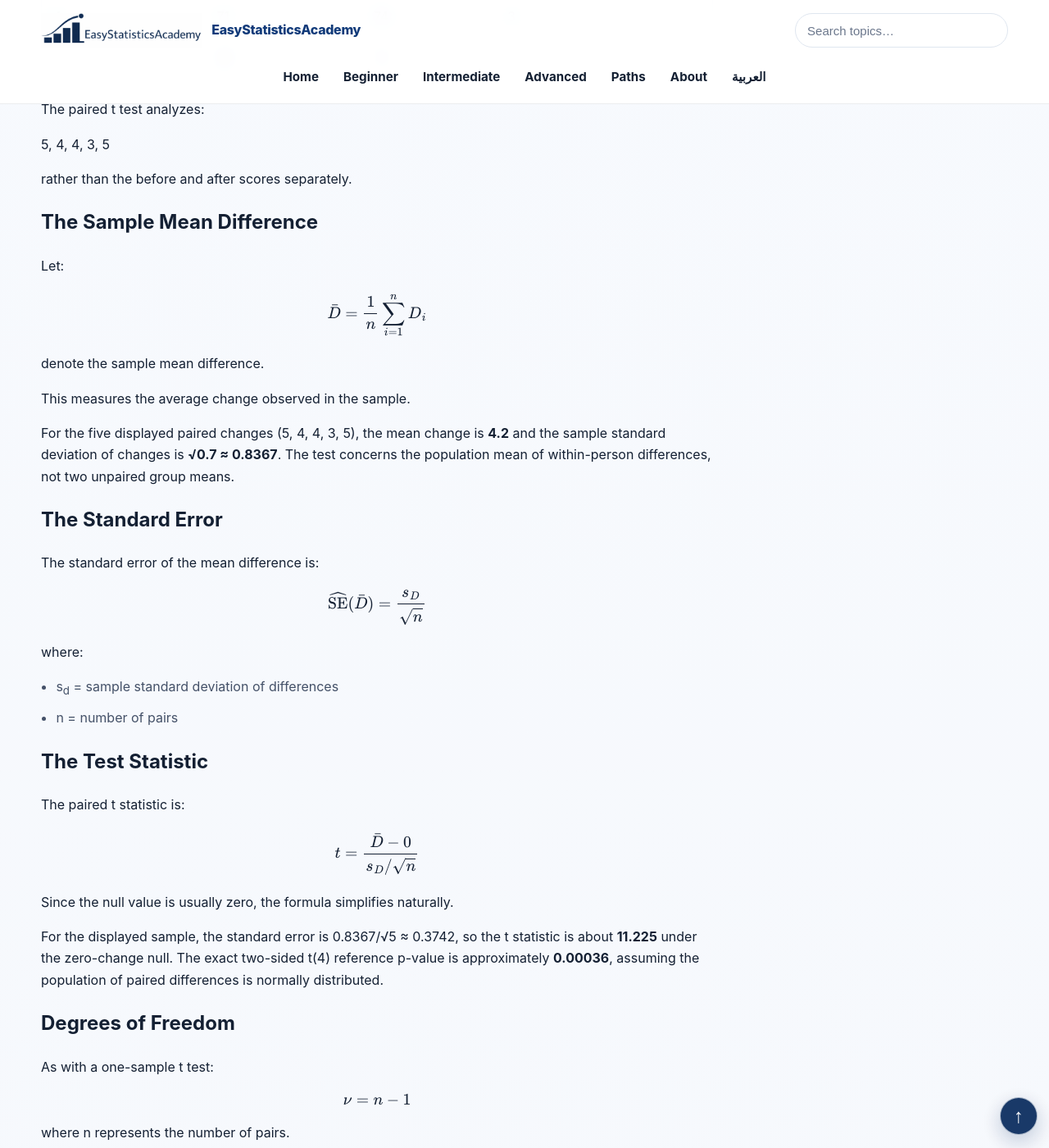
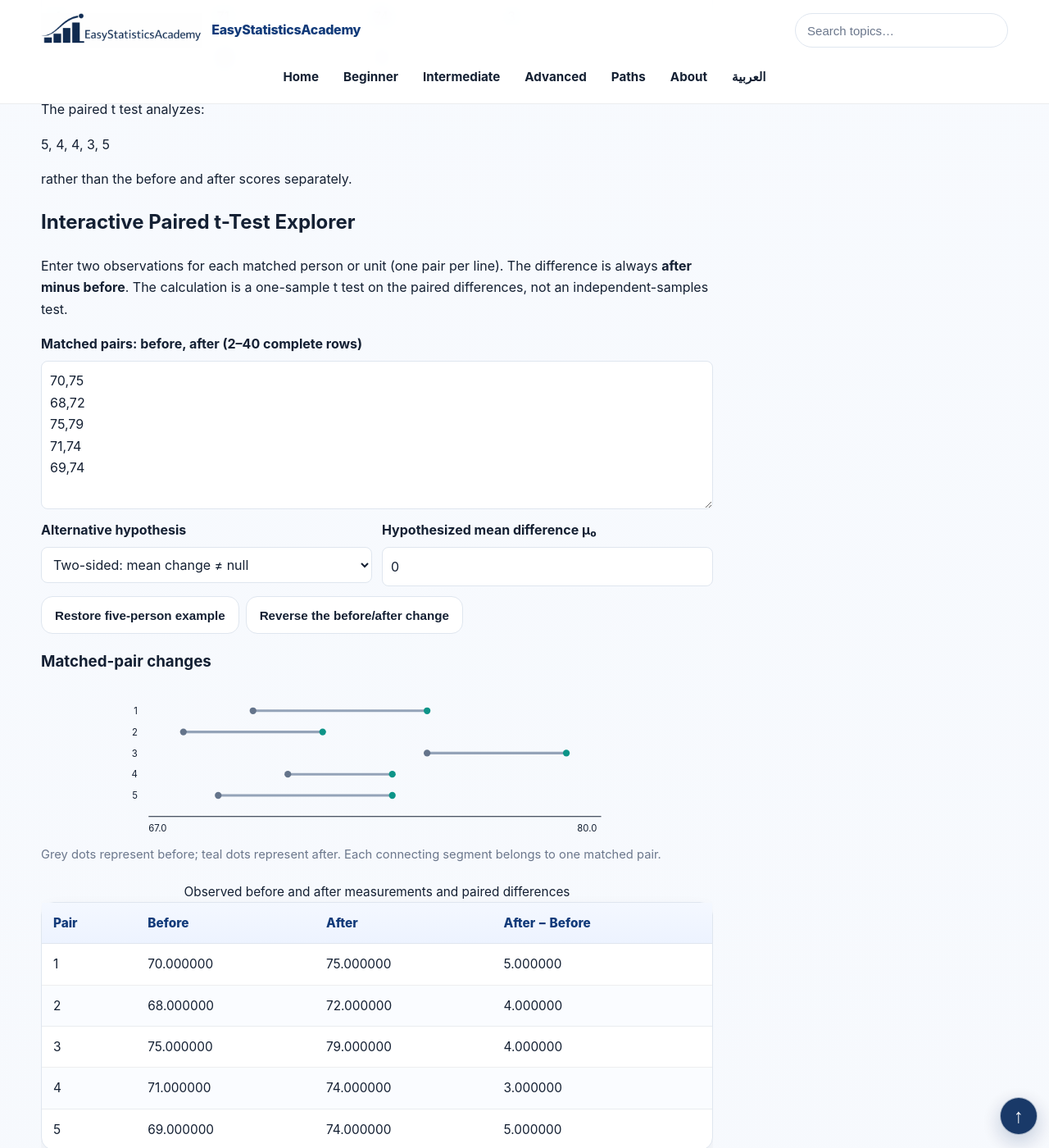
Before and after one commit to ammar-homaida-statistics/easystatisticsacademy, a Jekyll site: the page built from inference/classical-tests/paired-t-test/index.md, in a window 1280 px wide and 1400 px high, scrolled down 2602 px. Shown: the whole window at 82% size. Built offline with Jekyll 4.4.1, drawn with Linux system fonts in a browser that asks for light colours; some of the changed text lies outside the part shown.

Commit message:
Batch #68: integrate accessible paired t-test input, visualization, intervals and assumptions

```diff
--- a/inference/classical-tests/paired-t-test/index.md
+++ b/inference/classical-tests/paired-t-test/index.md
@@ -296,6 +296,92 @@
     <p>
       rather than the before and after scores separately.
     </p>
+
+
+    <!-- Batch #68: exact Student-t paired-observation calculator. -->
+    <section id="esa-paired-t-lab" class="concept-box" aria-labelledby="esa-pt-heading">
+      <h2 id="esa-pt-heading">Interactive Paired t-Test Explorer</h2>
+      <p>Enter two observations for each matched person or unit (one pair per line).
+         The difference is always <strong>after minus before</strong>.
+         The calculation is a one-sample t test on the paired differences,
+         not an independent-samples test.</p>
+      <label for="esa-pt-input">Matched pairs: before, after (2–40 complete rows)</label>
+      <textarea id="esa-pt-input" rows="6" spellcheck="false">70,75
+68,72
+75,79
+71,74
+69,74</textarea>
+      <div class="esa-pt-fields">
+        <div><label for="esa-pt-alternative">Alternative hypothesis</label>
+          <select id="esa-pt-alternative">
+            <option value="two-sided">Two-sided: mean change ≠ null</option>
+            <option value="greater">Greater: mean change &gt; null</option>
+            <option value="less">Less: mean change &lt; null</option>
+          </select>
+        </div>
+        <div><label for="esa-pt-null">Hypothesized mean difference μ₀</label>
+          <input id="esa-pt-null" type="number" value="0" step="any" />
+        </div>
+      </div>
+      <div class="esa-pt-controls">
+        <button type="button" class="btn btn-outline" id="esa-pt-reset">Restore five-person example</button>
+        <button type="button" class="btn btn-outline" id="esa-pt-negative">Reverse the before/after change</button>
+      </div>
+      <p id="esa-pt-error" role="alert" hidden></p>
+      <section id="esa-pt-results" aria-live="polite" aria-atomic="true" aria-label="Paired t-test results">
+        <h3>Matched-pair changes</h3>
+        <svg id="esa-pt-plot" viewBox="0 0 620 175" role="img"
+          aria-label="Matched before-and-after values joined by a line"></svg>
+        <p class="muted-mini">Grey dots represent before; teal dots represent after. Each connecting segment belongs to one matched pair.</p>
+        <p id="esa-pt-plot-limit" class="muted-mini"></p>
+        <div class="table-wrap"><table>
+          <caption>Observed before and after measurements and paired differences</caption>
+          <thead><tr><th>Pair</th><th>Before</th><th>After</th><th>After − Before</th></tr></thead>
+          <tbody id="esa-pt-table"></tbody>
+        </table></div>
+        <p><strong>Number of pairs:</strong> <output id="esa-pt-n">5</output>.
+           <strong>Mean difference:</strong> <output id="esa-pt-mean">4.200000</output>.
+           <strong>Sample SD of differences:</strong> <output id="esa-pt-sd">0.836660</output>.</p>
+        <p><strong>Standard error:</strong> <output id="esa-pt-se">0.374166</output>.
+           <strong>t-statistic:</strong> <output id="esa-pt-t">11.224972</output>.
+           <strong>Degrees of freedom:</strong> <output id="esa-pt-df">4</output>.
+           <strong>Student-t p-value:</strong> <output id="esa-pt-p">0.000359</output>.</p>
+        <p><strong>Two-sided 95% t critical value:</strong> <output id="esa-pt-critical">2.776445</output>.
+           <strong>95% confidence interval:</strong>
+           [<output id="esa-pt-lower">3.161149</output>, <output id="esa-pt-upper">5.238851</output>].</p>
+        <p id="esa-pt-conclusion">At the 5% significance level, reject the specified null if assumptions hold.</p>
+        <p id="esa-pt-interpret">The two-sided confidence interval estimates the mean difference.</p>
+      </section>
+      <p class="muted-mini">The test uses the <strong>Student-t distribution</strong> with
+        df = n − 1. The standard error is the sample SD of paired differences
+        divided by √n. The 95% interval always uses the two-sided t critical value,
+        even if a one-sided alternative is selected. Conditions: independent matched
+        pairs; within-pair measurements correspond correctly; and approximately
+        normal population differences for small samples. If every paired difference
+        is identical, the sample difference SD is zero and the usual t-statistic,
+        p-value and t confidence interval are undefined. A non-significant result
+        does not prove equality, and rejection does not establish causality.</p>
+    </section>
+    <style>
+      #esa-paired-t-lab{box-sizing:border-box;min-width:0;max-width:100%;overflow-wrap:anywhere}
+      #esa-paired-t-lab label{display:block;font-weight:650;margin-bottom:8px}
+      #esa-paired-t-lab textarea,#esa-paired-t-lab select,#esa-paired-t-lab input{
+        display:block;box-sizing:border-box;width:100%;min-width:0;max-width:100%;padding:10px;
+        font:inherit;color:var(--text);background:var(--surface);border:1px solid var(--border);border-radius:8px}
+      #esa-paired-t-lab textarea{resize:vertical}
+      #esa-paired-t-lab .esa-pt-fields{display:grid;grid-template-columns:repeat(2,minmax(0,1fr));gap:12px;margin:12px 0}
+      #esa-paired-t-lab .esa-pt-controls{display:flex;flex-wrap:wrap;gap:8px;margin:12px 0}
+      #esa-paired-t-lab .esa-pt-controls button{max-width:100%;white-space:normal}
+      #esa-paired-t-lab [hidden]{display:none!important}
+      #esa-paired-t-lab #esa-pt-error{color:#b42318;font-weight:650}
+      #esa-paired-t-lab #esa-pt-plot{display:block;width:100%;height:auto;max-width:640px;margin:8px auto}
+      #esa-paired-t-lab output{font-variant-numeric:tabular-nums}
+      #esa-paired-t-lab .table-wrap{max-width:100%;overflow-x:auto}
+      #esa-paired-t-lab :is(textarea,select,input,button):focus-visible{
+        outline:2px solid var(--accent);outline-offset:2px}
+      @media(max-width:650px){#esa-paired-t-lab .esa-pt-fields{grid-template-columns:minmax(0,1fr)}}
+    </style>
+    <script src="{{ '/js/paired-t-explorer.js' | relative_url }}" defer></script>
 
     <h2>The Sample Mean Difference</h2>
 
```
